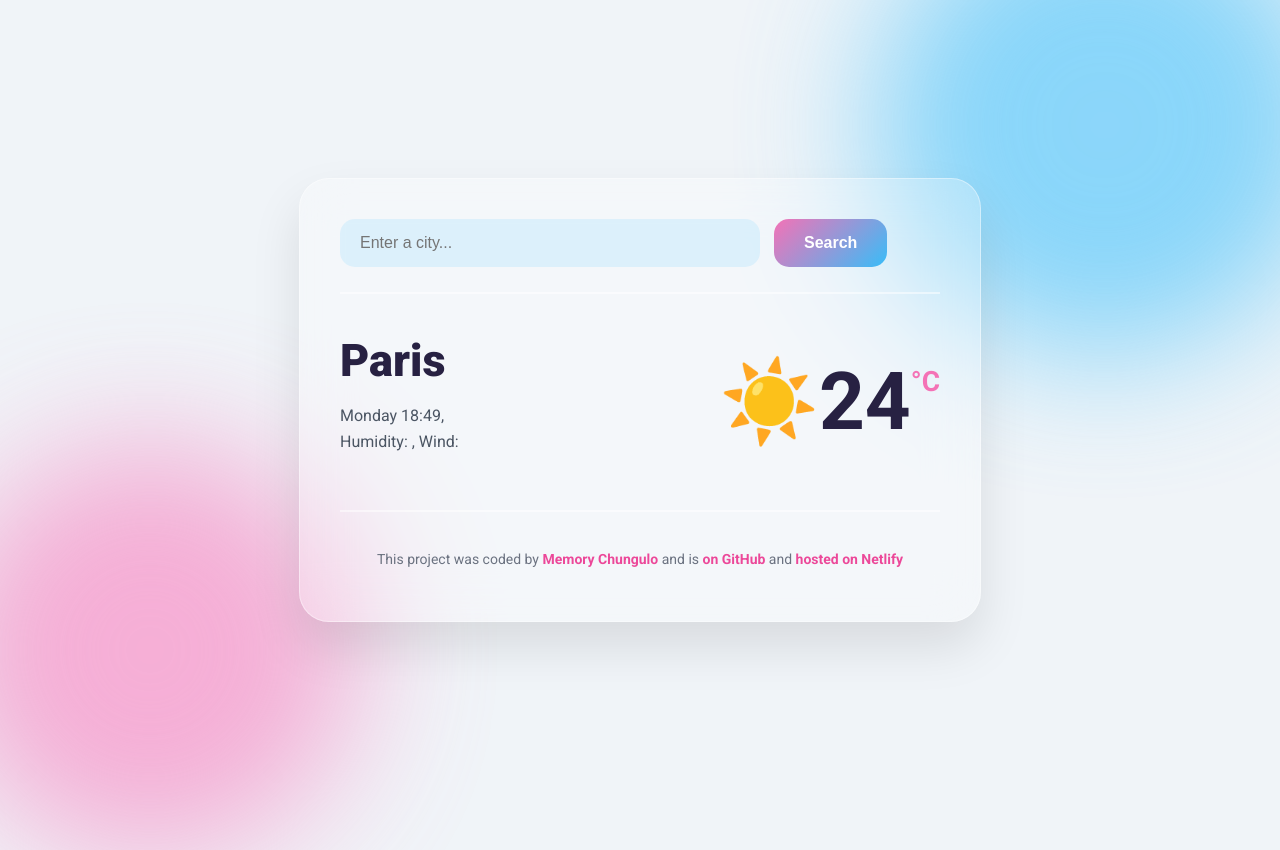
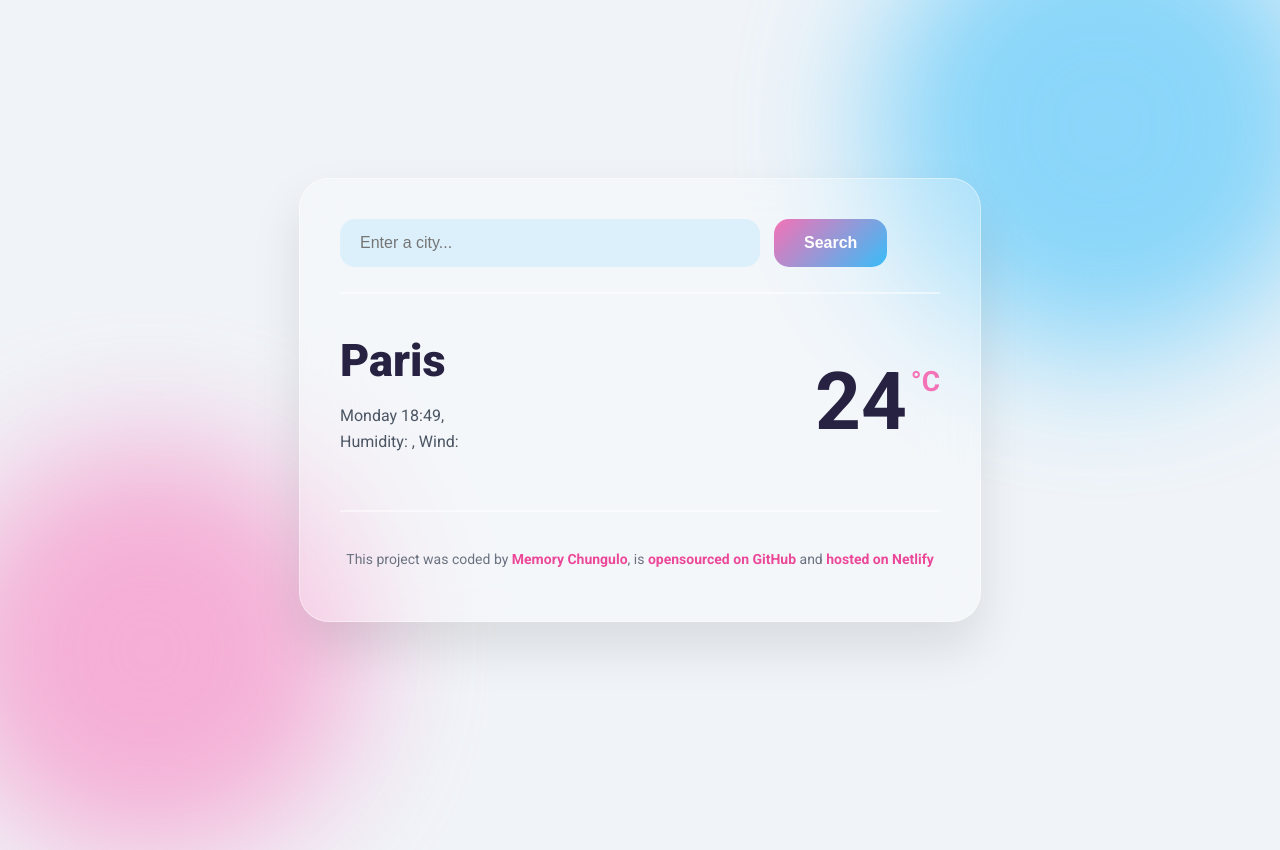
Before and after one commit to Memzy2/SheCodes-W6-Final-Project, a website built with Parcel: page index.html in a window 1280 px wide. Shown: the top 850 px of the page. Built offline with nearby package versions, Linux system fonts and the light colour scheme.

Commit message:
Updated the index.html file

```diff
--- a/index.html
+++ b/index.html
@@ -38,9 +38,10 @@
             </p>
           </div>
           <div class="current-temperature">
-            <span class="current-temperature-icon">☀️</span
-            ><span class="current-temperature-value" id="change-t">24</span
-            ><span class="current-temperature-unit">°C</span>
+            <div id="icon">
+            </div>
+            <span class="current-temperature-value" id="change-t">24</span>
+            <span class="current-temperature-unit">°C</span>
           </div>
         </div>
       </main>
@@ -48,10 +49,9 @@
         <p>
           This project was coded by
           <a href="https://www.linkedin.com/in/memory-chungulo/" target="_blank"
-            >Memory Chungulo</a
-          >
-          and is
-          <a href="https://github.com/Memzy2/SheCodes-W6-Final-Project.git" target="_blank"> on GitHub</a> and
+            >Memory Chungulo</a>,
+          is
+          <a href="https://github.com/Memzy2/SheCodes-W6-Final-Project.git" target="_blank"> opensourced on GitHub</a> and
           <a
             href="https://app.netlify.com/teams/memzy2/projects"
             target="_blank"
```
